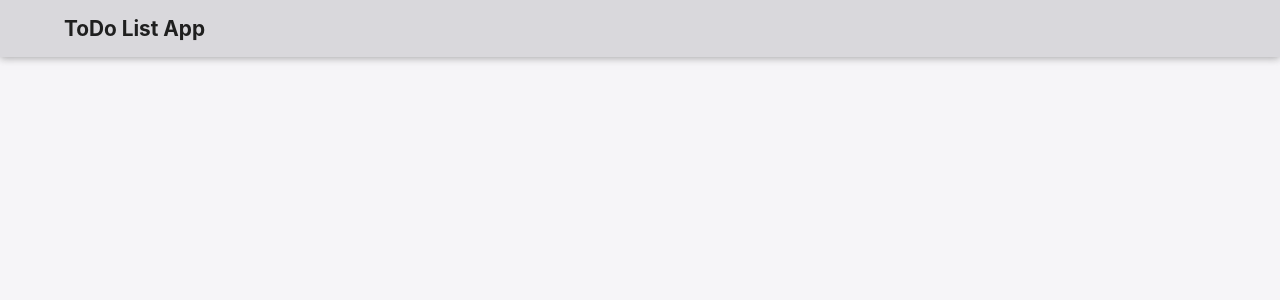
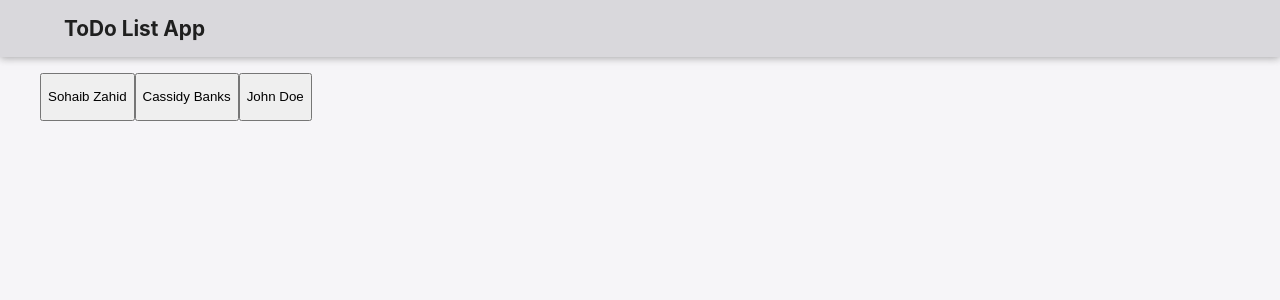
Before and after one commit to SohaibSalmanZahid/Johns-Lyng-Writing-Assessment, an Angular app in the folder ToDo-Application/: page / in a window 1280 px wide. Shown: the top 300 px of the page. Built offline with nearby package versions, Linux system fonts and the light colour scheme.

Commit message:
User Component Implementation with Dummy Data

```diff
--- a/ToDo-Application/src/app/app.html
+++ b/ToDo-Application/src/app/app.html
@@ -1 +1,12 @@
 <app-header />
+<main>
+  <ul>
+    @for (user of users; track user.userId) {
+      <app-users
+        [userName]="user.userName"
+        [userId]="user.userId"
+        (selectedUser)="onSelectUser($event)"
+      />
+    }
+  </ul>
+</main>
--- a/ToDo-Application/src/app/app.ts
+++ b/ToDo-Application/src/app/app.ts
@@ -1,14 +1,18 @@
 import { Component, signal } from '@angular/core';
-import { RouterOutlet } from '@angular/router';
+import { Header } from './header/header';
+import { DUMMY_USERS } from './users/DUMMY_USERS';
 import { Users } from './users/users';
-import { Header } from './header/header';
 
 @Component({
   selector: 'app-root',
-  imports: [RouterOutlet, Users, Header],
+  imports: [Header, Users],
   templateUrl: './app.html',
   styleUrl: './app.css',
 })
 export class App {
-  protected readonly title = signal('ToDo-Application');
+  users = DUMMY_USERS;
+
+  onSelectUser(id: string) {
+    console.log('User was clicked with an id: ' + id);
+  }
 }
--- /dev/null
+++ b/ToDo-Application/src/app/users/DUMMY_USERS.ts
@@ -0,0 +1,14 @@
+export const DUMMY_USERS = [
+  {
+    userId: '1',
+    userName: 'Sohaib Zahid',
+  },
+  {
+    userId: '2',
+    userName: 'Cassidy Banks',
+  },
+  {
+    userId: '3',
+    userName: 'John Doe',
+  },
+];
--- a/ToDo-Application/src/app/users/users.html
+++ b/ToDo-Application/src/app/users/users.html
@@ -0,0 +1,3 @@
+<button (click)="onSelectedUser()">
+  <p>{{ userName }}</p>
+</button>
--- a/ToDo-Application/src/app/users/users.ts
+++ b/ToDo-Application/src/app/users/users.ts
@@ -1,10 +1,16 @@
-import { Component } from '@angular/core';
-import { required } from '@angular/forms/signals';
-
+import { Component, EventEmitter, Input, Output } from '@angular/core';
 @Component({
   selector: 'app-users',
   imports: [],
   templateUrl: './users.html',
   styleUrl: './users.css',
 })
-export class Users {}
+export class Users {
+  @Input({ required: true }) userId!: string;
+  @Input({ required: true }) userName!: string;
+  @Output() selectedUser = new EventEmitter<string>();
+
+  onSelectedUser() {
+    this.selectedUser.emit(this.userId);
+  }
+}
```
